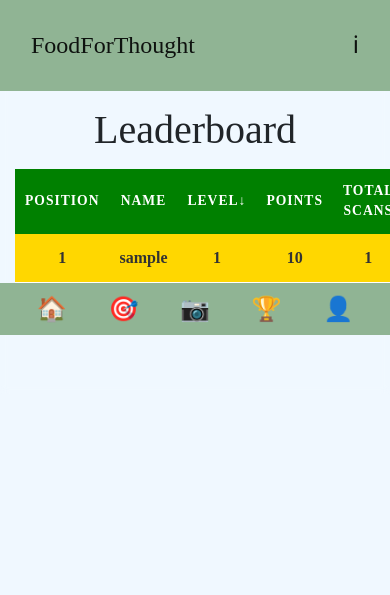
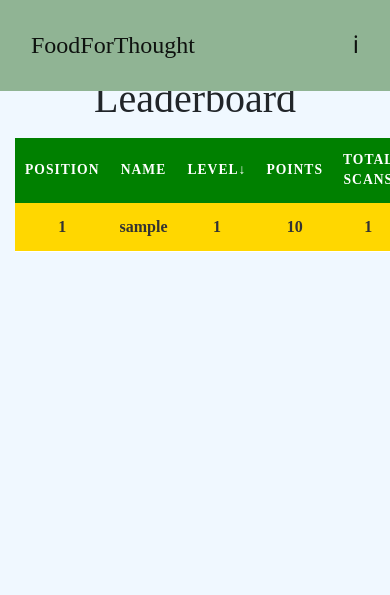
Before and after one commit to sjjleachexeter/ExplodingKittens, a Django app: page /leaderboard/ in a window 390 px wide; the page is wider, and only the part inside the window is pictured. Shown: the top 595 px of that part. Run offline with Django 5.2, Linux system fonts and the light colour scheme; tables that the repository leaves empty hold one stand-in row (values such as "Sample post"); some libraries are stand-ins or nearby versions; some web fonts are replaced.

Commit message:
Unstuck mobile navs from page
Navbars good on all pages except leaderboard - further investigation required

```diff
--- a/DjangoFramework/UI/static/css/themes.css
+++ b/DjangoFramework/UI/static/css/themes.css
@@ -9,7 +9,7 @@ body {
     background-color:aliceblue;
     background-position: center;
     background-size: cover;
-    backdrop-filter: blur(4px);
+    /*backdrop-filter: blur(4px); - Removed due to causing navbar position issues*/
     /*dealing with default text*/
     font-family: 'Times New Roman', Times, serif;
     text-align: center;
@@ -27,7 +27,7 @@ body {
     justify-content: center;
     align-content: center;
     text-align: center;
-    height: 70vh;
+    min-height: 70vh;
 }
 
 .above-the-fold {
--- a/DjangoFramework/UI/templates/base.html
+++ b/DjangoFramework/UI/templates/base.html
@@ -10,7 +10,7 @@
       padding-bottom: 60px;
     }
     .bottom-nav {
-      position: static;
+      position: fixed !important;
       bottom: 0;
       left: 0;
       width: 100%;
@@ -31,6 +31,13 @@
     }
     .bottom-nav .nav-link {
       padding: 0; /* remove Bootstrap padding */
+    }
+    .top-nav-mobile {
+      position: fixed !important;
+      top: 0;
+      left: 0;
+      width: 100%;
+      z-index: 1000;
     }
   </style>
   <head>
@@ -76,7 +83,7 @@
     </nav>
 
     <!-- Mobile versions only display app title & link to privacy statement at top -->
-    <nav class="navbar navbar-expand-lg navbar-light bg-light d-lg-none">
+    <nav class="navbar navbar-expand-lg navbar-light bg-light d-lg-none top-nav-mobile">
       <div class="container d-flex justify-content-between align-items-center"></div>
       <a class="navbar-brand" href="#"><h4>FoodForThought</h4></a>
       <!-- <button class="navbar-toggler" type="button" data-toggle="collapse" data-target="#navbarNav" aria-controls="navbarNav" aria-expanded="false" aria-label="Toggle navigation"><span class="navbar-toggler-icon"></span></button> -->
@@ -87,6 +94,7 @@
       </ul>
     </div>
     </nav>
+    <div class="d-lg-none" style="height: 60px;"></div>
 
     <!-- Main content-->
     <div class="container">{% block content %} {% endblock %}</div>
```
